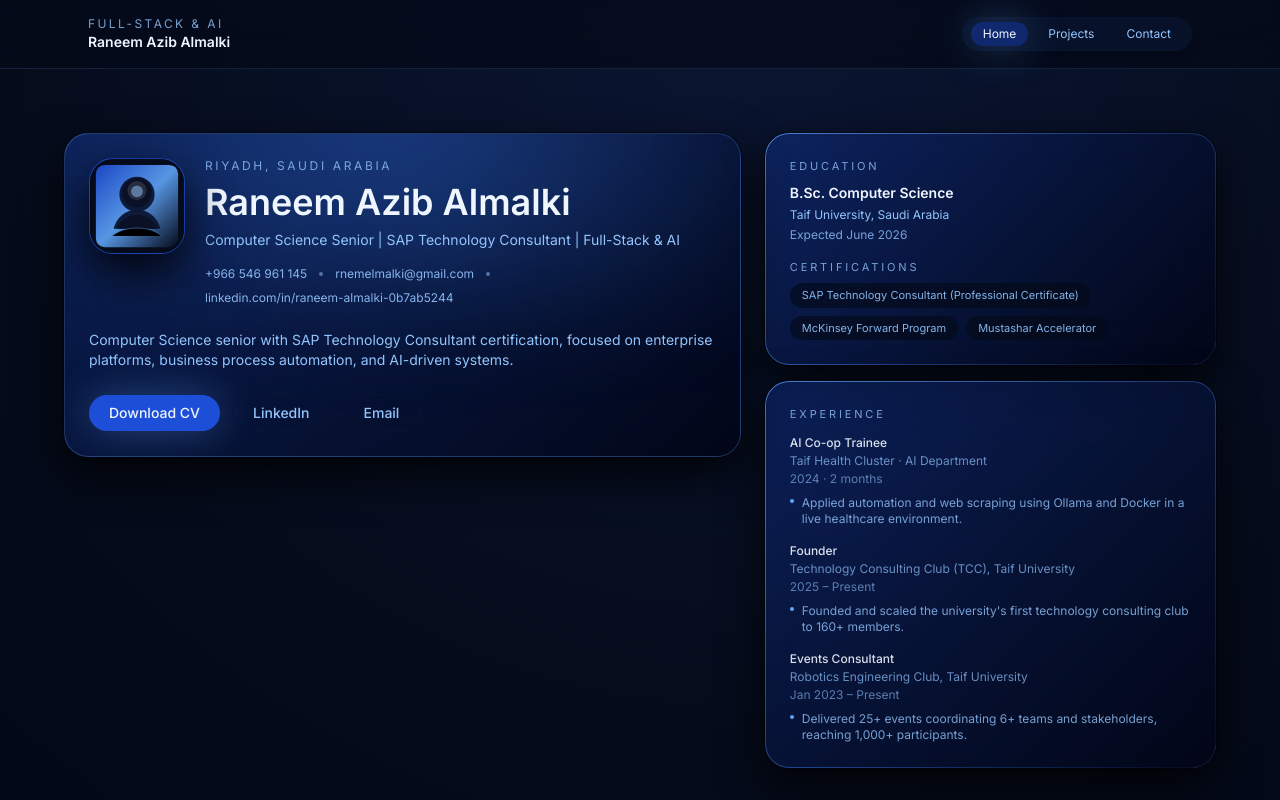
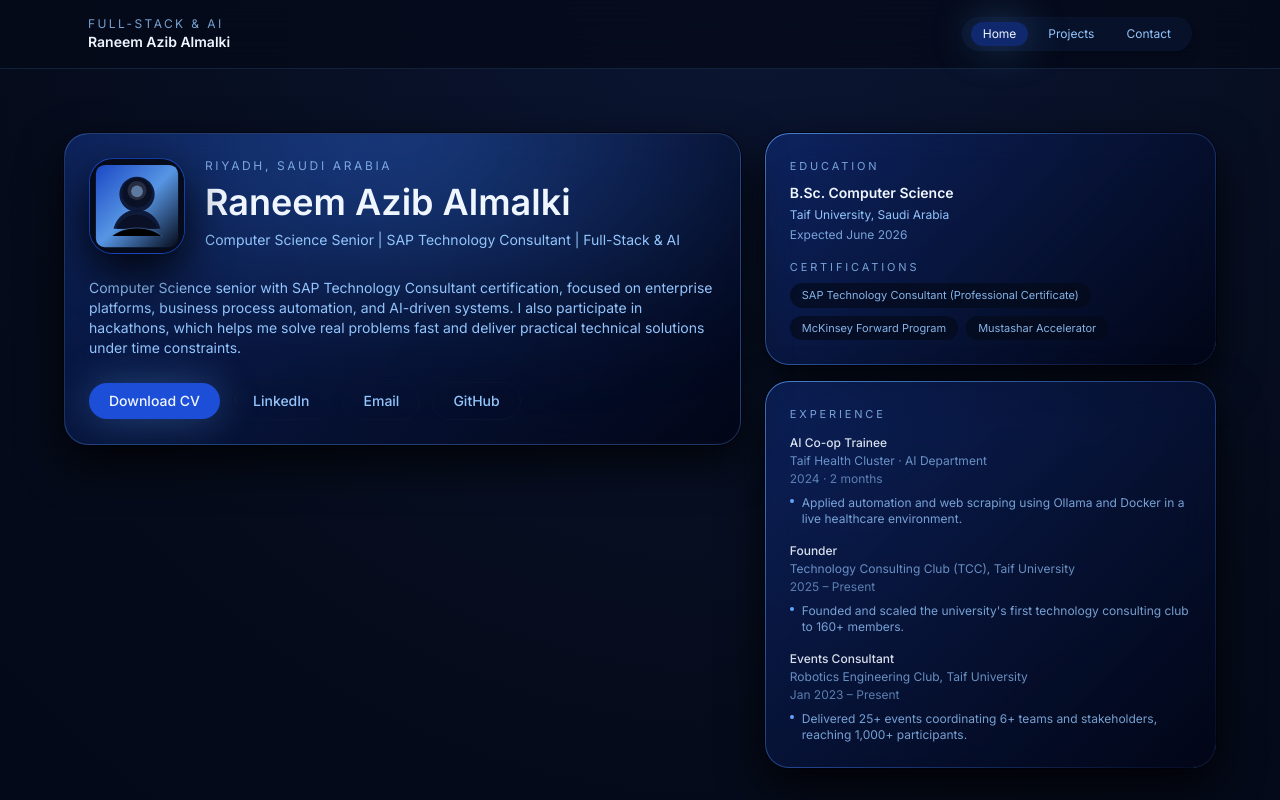
Before and after one commit to Rnemel/portfolio, a Next.js app: page / in a window 1280 px wide. Shown: the top 800 px of the page. Built offline with nearby package versions, Linux system fonts and the light colour scheme.

Commit message:
Simplify homepage links

```diff
--- a/src/app/page.tsx
+++ b/src/app/page.tsx
@@ -13,8 +13,6 @@ export const metadata: Metadata = {
 };
 
 export default function HomePage() {
-  const emailLabel = profile.links.email.replace('mailto:', '');
-
   return (
     <>
       <Section className="border-t-0 pt-12 md:pt-16">
@@ -40,24 +38,6 @@ export default function HomePage() {
                       {profile.name}
                     </h1>
                     <p className="mt-2 text-sm text-muted">{profile.title}</p>
-                    <div className="mt-4 flex flex-wrap items-center justify-center gap-x-3 gap-y-2 text-xs text-muted/90 sm:justify-start">
-                      <a href={profile.contact.phoneHref} className="hover:text-accent">
-                        {profile.contact.phone}
-                      </a>
-                      <span className="h-1 w-1 rounded-full bg-muted/50" />
-                      <a href={profile.links.email} className="hover:text-accent">
-                        {emailLabel}
-                      </a>
-                      <span className="h-1 w-1 rounded-full bg-muted/50" />
-                      <a
-                        href={profile.links.linkedin}
-                        target="_blank"
-                        rel="noreferrer"
-                        className="hover:text-accent"
-                      >
-                        {profile.contact.linkedinDisplay}
-                      </a>
-                    </div>
                   </div>
                 </div>
 
@@ -72,6 +52,9 @@ export default function HomePage() {
                   </a>
                   <a href={profile.links.email}>
                     <Button variant="ghost">Email</Button>
+                  </a>
+                  <a href={profile.links.github} target="_blank" rel="noreferrer">
+                    <Button variant="ghost">GitHub</Button>
                   </a>
                 </div>
               </div>
--- a/src/data/profile.ts
+++ b/src/data/profile.ts
@@ -8,7 +8,7 @@ export const profile = {
     linkedinDisplay: 'linkedin.com/in/raneem-almalki-0b7ab5244',
   },
   summary:
-    'Computer Science senior with SAP Technology Consultant certification, focused on enterprise platforms, business process automation, and AI-driven systems.',
+    'Computer Science senior with SAP Technology Consultant certification, focused on enterprise platforms, business process automation, and AI-driven systems. I also participate in hackathons, which helps me solve real problems fast and deliver practical technical solutions under time constraints.',
   headlineBullets: [
     'Founded a 160+ member Technology Consulting Club (Taif University)',
     'AI co-op trainee at Taif Health Cluster (automation + healthcare workflows)',
```
